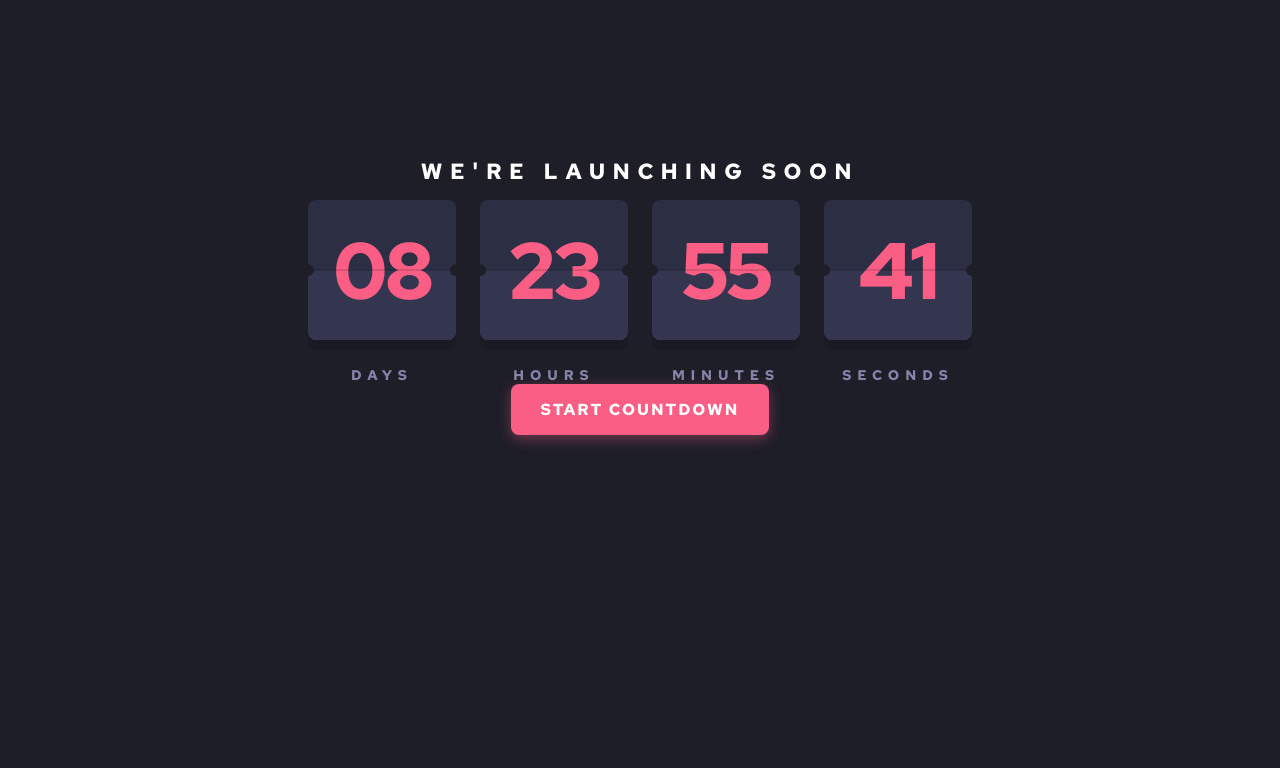
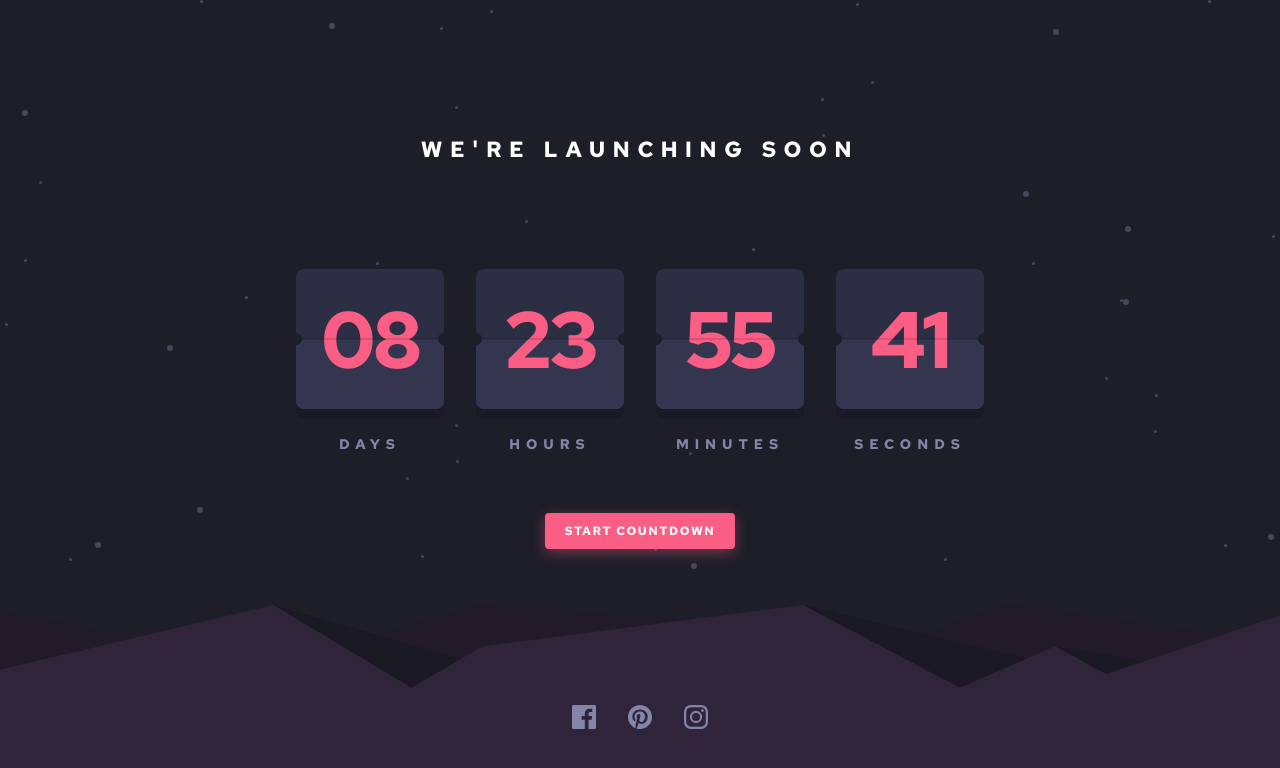
Before and after one commit to zuolizhu/countdown-timer-frontendmentor, a React (Create React App) app: page / in a window 1280 px wide. Shown: the top 768 px of the page. Built offline with nearby package versions, Linux system fonts and the light colour scheme.

Commit message:
add footer icon

```diff
--- a/src/App.js
+++ b/src/App.js
@@ -4,6 +4,7 @@ import Countdown from 'react-countdown';
 import Heading from './components/Heading';
 import FlipClock from './components/FlipClock';
 import { useRef, useEffect, useState } from 'react';
+import Footer from './components/Footer';
 
 function App() {
   const countFromDate = dayjs()
@@ -38,8 +39,9 @@ function App() {
       <Heading />
       <Countdown ref={CountdownRef} date={countFromDate} renderer={renderer} />
       <div className="countdown-contrl">
-        <button disabled={isStarted} onClick={handleStartClick}>{isStarted ? 'countdown started' : 'start countdown'}</button>
+        <button aria-label="button to control countdown" disabled={isStarted} onClick={handleStartClick}>{isStarted ? 'countdown started' : 'start countdown'}</button>
       </div>
+      <Footer />
     </div>
   );
 }
--- a/src/App.scss
+++ b/src/App.scss
@@ -5,3 +5,4 @@
 
 @import "./styles/header";
 @import "./styles/flip-clock";
+@import "./styles/footer";
--- /dev/null
+++ b/src/components/Footer.js
@@ -0,0 +1,24 @@
+import IconFb from './icons/IconFb'
+import IconIns from './icons/IconIns'
+import IconPin from './icons/IconPin'
+
+export default function Footer() {
+  return (
+    <footer className="footer">
+      <div className="footer__icons">
+        <a className="footer__icon" href="https://www.facebook.com/">
+          <span className="sr-only">fb link</span>
+          <IconFb />
+        </a>
+        <a className="footer__icon" href="https://www.pinterest.com/">
+          <span className="sr-only">pin link</span>
+          <IconPin />
+        </a>
+        <a className="footer__icon" href="https://www.instagram.com/">
+          <span className="sr-only">ins link</span>
+          <IconIns />
+        </a>
+      </div>
+    </footer>
+  )
+}
--- /dev/null
+++ b/src/components/icons/IconFb.js
@@ -0,0 +1,5 @@
+export default function IconFb() {
+  return (
+    <svg className="icon icon--fb" xmlns="http://www.w3.org/2000/svg" width="24" height="24"><path fill="#8385A9" d="M22.675 0H1.325C.593 0 0 .593 0 1.325v21.351C0 23.407.593 24 1.325 24H12.82v-9.294H9.692v-3.622h3.128V8.413c0-3.1 1.893-4.788 4.659-4.788 1.325 0 2.463.099 2.795.143v3.24l-1.918.001c-1.504 0-1.795.715-1.795 1.763v2.313h3.587l-.467 3.622h-3.12V24h6.116c.73 0 1.323-.593 1.323-1.325V1.325C24 .593 23.407 0 22.675 0z"/></svg>
+  )
+}
--- /dev/null
+++ b/src/components/icons/IconIns.js
@@ -0,0 +1,5 @@
+export default function IconIns() {
+  return (
+    <svg className="icon icon--ins" xmlns="http://www.w3.org/2000/svg" width="24" height="24"><path fill="#8385A9" d="M12 2.163c3.204 0 3.584.012 4.85.07 3.252.148 4.771 1.691 4.919 4.919.058 1.265.069 1.645.069 4.849 0 3.205-.012 3.584-.069 4.849-.149 3.225-1.664 4.771-4.919 4.919-1.266.058-1.644.07-4.85.07-3.204 0-3.584-.012-4.849-.07-3.26-.149-4.771-1.699-4.919-4.92-.058-1.265-.07-1.644-.07-4.849 0-3.204.013-3.583.07-4.849.149-3.227 1.664-4.771 4.919-4.919 1.266-.057 1.645-.069 4.849-.069zM12 0C8.741 0 8.333.014 7.053.072 2.695.272.273 2.69.073 7.052.014 8.333 0 8.741 0 12c0 3.259.014 3.668.072 4.948.2 4.358 2.618 6.78 6.98 6.98C8.333 23.986 8.741 24 12 24c3.259 0 3.668-.014 4.948-.072 4.354-.2 6.782-2.618 6.979-6.98.059-1.28.073-1.689.073-4.948 0-3.259-.014-3.667-.072-4.947-.196-4.354-2.617-6.78-6.979-6.98C15.668.014 15.259 0 12 0zm0 5.838a6.162 6.162 0 100 12.324 6.162 6.162 0 000-12.324zM12 16a4 4 0 110-8 4 4 0 010 8zm6.406-11.845a1.44 1.44 0 100 2.881 1.44 1.44 0 000-2.881z"/></svg>
+  )
+}
--- /dev/null
+++ b/src/components/icons/IconPin.js
@@ -0,0 +1,5 @@
+export default function IconPin() {
+  return (
+    <svg className="icon icon--ins" xmlns="http://www.w3.org/2000/svg" width="24" height="24"><path fill="#8385A9" d="M12 0C5.373 0 0 5.372 0 12c0 5.084 3.163 9.426 7.627 11.174-.105-.949-.2-2.405.042-3.441.218-.937 1.407-5.965 1.407-5.965s-.359-.719-.359-1.782c0-1.668.967-2.914 2.171-2.914 1.023 0 1.518.769 1.518 1.69 0 1.029-.655 2.568-.994 3.995-.283 1.194.599 2.169 1.777 2.169 2.133 0 3.772-2.249 3.772-5.495 0-2.873-2.064-4.882-5.012-4.882-3.414 0-5.418 2.561-5.418 5.207 0 1.031.397 2.138.893 2.738a.36.36 0 01.083.345l-.333 1.36c-.053.22-.174.267-.402.161-1.499-.698-2.436-2.889-2.436-4.649 0-3.785 2.75-7.262 7.929-7.262 4.163 0 7.398 2.967 7.398 6.931 0 4.136-2.607 7.464-6.227 7.464-1.216 0-2.359-.631-2.75-1.378l-.748 2.853c-.271 1.043-1.002 2.35-1.492 3.146C9.57 23.812 10.763 24 12 24c6.627 0 12-5.373 12-12 0-6.628-5.373-12-12-12z"/></svg>
+  )
+}
--- a/src/styles/_base.scss
+++ b/src/styles/_base.scss
@@ -34,10 +34,13 @@ body {
   font-size: 1.4rem;
   letter-spacing: 0;
   color: var(--color-white);
+  background-repeat: no-repeat;
+  background-position: top center;
   -moz-osx-font-smoothing: grayscale;
   -webkit-font-smoothing: antialiased;
   background-color: var(--color-blue-14);
   font-family: 'Red Hat Text', sans-serif;
+  background-image: url(../assets/images/bg-stars.svg);
 }
 
 h2,
@@ -47,37 +50,49 @@ p {
 }
 
 .App {
-  padding: 0 2.4rem;
+  display: flex;
+  flex-direction: column;
+}
+
+.sr-only {
+  border: 0;
+  padding: 0;
+  width: 1px;
+  height: 1px;
+  overflow: hidden;
+  position: absolute;
+  clip: rect(1px, 1px, 1px, 1px);
+  clip-path: inset(0px 0px 99.9% 99.9%);
 }
 
 
 .countdown-contrl {
   width: 30rem;
   display: flex;
-  margin: 0 auto;
+  margin: 6rem auto 0;
   justify-content: center;
 }
 
 button {
+  z-index: 1;
   border: none;
   cursor: pointer;
-  padding: 1.5rem 3rem;
-  border-radius: .8rem;
-  letter-spacing: 2px;
-  font-size: 1.6rem;
+  font-size: 1.2rem;
+  position: relative;
+  padding: 1rem 2rem;
+  border-radius: .4rem;
+  letter-spacing: 1.6px;
   color: var(--color-white);
   text-transform: uppercase;
   font-weight: var(--weight-bold);
   background-color: var(--color-pink-68);
   font-family: 'Red Hat Text', sans-serif;
-  position: relative;
-  z-index: 1;
+  transition: var(--transition) background-color;
   box-shadow: 0 .4rem 1.4rem 0 rgba(251,94,132,0.39);
-  transition: var(--transition) background-color;
 
   &:focus {
+    outline-offset: 2px;
     outline: 2px dotted var(--color-pink-68);
-    outline-offset: 2px;
   }
 
   &:hover {
--- a/src/styles/_flip-clock.scss
+++ b/src/styles/_flip-clock.scss
@@ -1,12 +1,14 @@
 .flip-clock {
+  width: 100%;
   display: grid;
+  margin: 0 auto;
   text-align: center;
   max-width: 35.8rem;
-  margin: 0 auto;
   justify-items: center;
   grid-template-columns: repeat(4, 1fr);
   @media (min-width: 768px) {
     max-width: 68.8rem;
+    column-gap: 3.2rem;
   }
 
   &__unit {
--- /dev/null
+++ b/src/styles/_footer.scss
@@ -0,0 +1,25 @@
+.footer {
+  margin-top: auto;
+  height: 16.8rem;
+  background-repeat: no-repeat;
+  background-position: bottom right -20rem;
+  background-image: url(../assets/images/pattern-hills.svg);
+  @media (min-width: 768px) {
+    height: 19.6rem;
+    background-size: cover;
+    background-position: top center;
+  }
+  &__icons {
+    display: flex;
+    width: 13.6rem;
+    margin: 9.6rem auto 0;
+    justify-content: space-between;
+    @media (min-width: 768px) {
+      margin: 10.1rem auto 0;
+    }
+  }
+
+  &__icon {
+    display: inline-flex;
+  }
+}
--- a/src/styles/_header.scss
+++ b/src/styles/_header.scss
@@ -1,4 +1,15 @@
 .header {
+  padding: 0 2.4rem;
   text-align: center;
   padding-top: 14.2rem;
+  margin-bottom: 5.6rem;
+  transition: var(--transition) padding;
+  @media (min-width: 768px) {
+    padding-top: 6rem;
+  }
+
+  @media (min-width: 768px) and (min-height: 790px) {
+    padding-top: 12rem;
+    margin-bottom: 9.1rem;
+  }
 }
```
